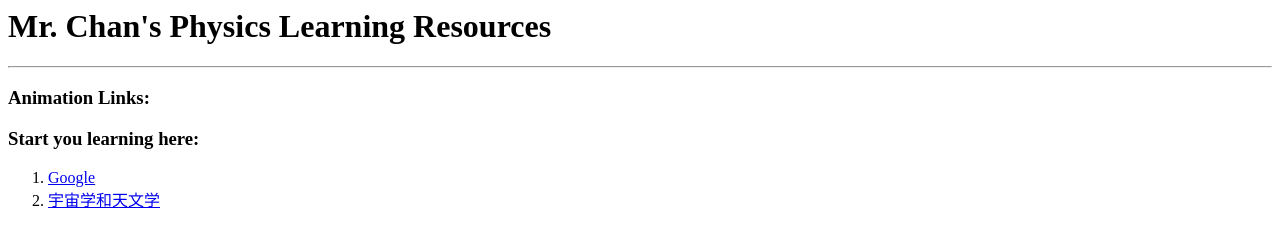
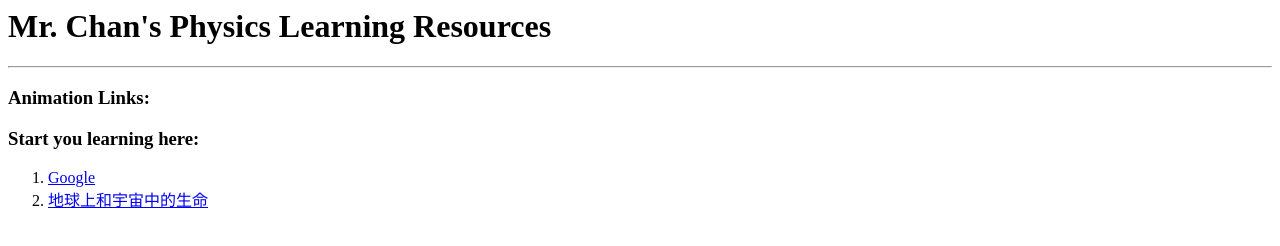
Before and after one commit to chankwlouis/phy4U, a plain HTML site: page index.html in a window 1280 px wide. Drawn offline with Linux system fonts and the light colour scheme.

Commit message:
Update index.html

```diff
--- a/index.html
+++ b/index.html
@@ -9,7 +9,7 @@
 <H3>Start you learning here:</H3>
 <ol>
 <li><a href="http://www.google.com.hk">Google</a>
-<li><a href="https://zh.khanacademy.org/science/cosmology-and-astronomy">宇宙学和天文学</a>
+<li><a href="https://zh.khanacademy.org/science/cosmology-and-astronomy/life-earth-universe">地球上和宇宙中的生命</a>
 </ol>
 </body>
 </html>
```
